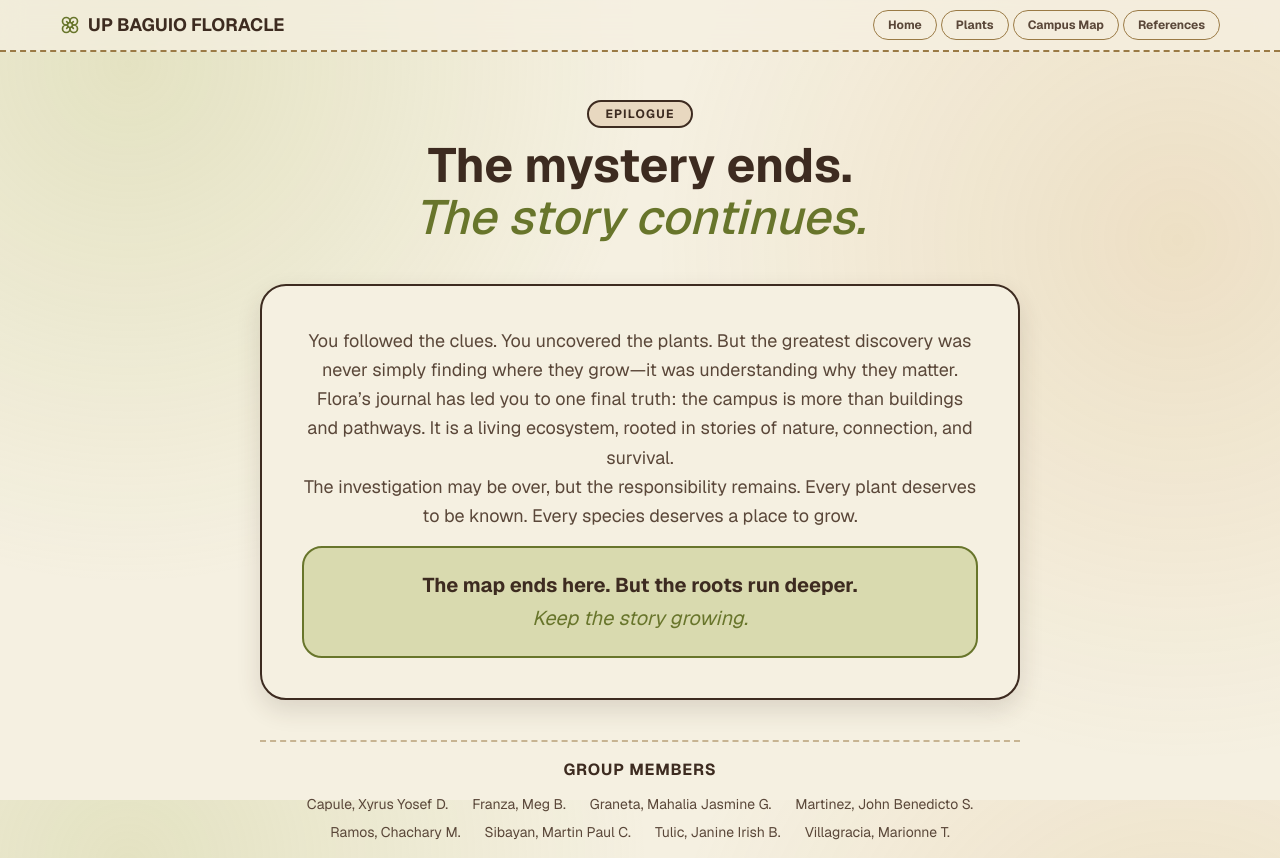
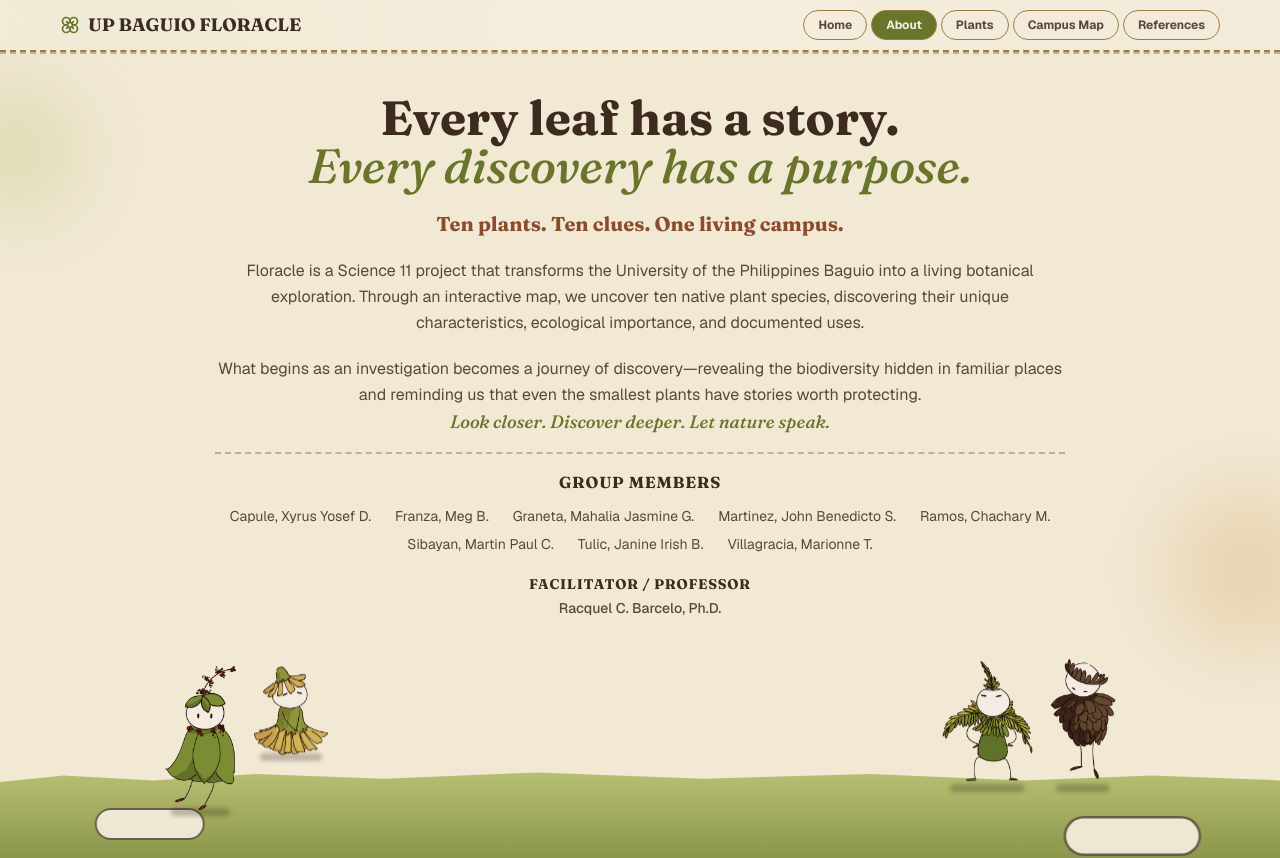
Before and after one commit to mvillagracia/sci11-native-plants-mapping-, a Next.js app in the folder sci11-nativeplants/: page /about-us in a window 1280 px wide. Shown: the top 858 px of the page. Built offline with nearby package versions, Linux system fonts and the light colour scheme.

Commit message:
about page, navbar, etc

```diff
--- a/sci11-nativeplants/app/about-us/page.tsx
+++ b/sci11-nativeplants/app/about-us/page.tsx
@@ -1,5 +1,12 @@
+"use client";
+
+import Image from "next/image";
+import { useState, type CSSProperties } from "react";
 import { Navbar } from "../components/navbar";
 import { Footer } from "../components/footer";
+import Link from "next/link";
+
+const OUTLINE = "#2B140C";
 
 const MEMBERS = [
   "Capule, Xyrus Yosef D.",
@@ -12,61 +19,118 @@ const MEMBERS = [
   "Villagracia, Marionne T.",
 ];
 
+function Sparkle({ className, style }: { className?: string; style?: CSSProperties }) {
+  return (
+    <svg className={className} style={style} viewBox="0 0 24 24" aria-hidden="true">
+      <path
+        d="M12 2.5 C12.8 8.2 15.8 11.2 21.5 12 C15.8 12.8 12.8 15.8 12 21.5 C11.2 15.8 8.2 12.8 2.5 12 C8.2 11.2 11.2 8.2 12 2.5 Z"
+        fill="#D2B14E"
+        stroke={OUTLINE}
+        strokeWidth="1.8"
+        strokeLinejoin="round"
+      />
+    </svg>
+  );
+}
+
+const LEFT_FAIRIES = [
+  { src: "/fairy/fairy1.png", box: [195, 19, 681, 995], delay: "0s" },
+  { src: "/fairy/fairy2.png", box: [223, 167, 737, 773], delay: "1.1s" },
+];
+
+const RIGHT_FAIRIES = [
+  { src: "/fairy/fairy3.png", box: [156, 31, 770, 847], delay: "2.2s" },
+  { src: "/fairy/fairy4.png", box: [257, 100, 703, 913], delay: "3.3s" },
+];
+
+const FAIRY_SCALE = 0.15;
+
+function Fairy({ src, box, delay }: { src: string; box: number[]; delay: string }) {
+  const [x0, y0, x1, y1] = box;
+  const w = x1 - x0;
+  const h = y1 - y0;
+  return (
+    <div className="relative shrink-0" style={{ width: w * FAIRY_SCALE, height: h * FAIRY_SCALE }}>
+      <span className="absolute -bottom-1 left-1/2 -translate-x-1/2 w-[80%] h-2 rounded-full bg-[#2B140C]/25 blur-[2px]" />
+      <div className="absolute inset-0 animate-bob" style={{ animationDelay: delay }}>
+        <div className="relative w-full h-full overflow-hidden">
+          <img
+            src={src}
+            alt=""
+            aria-hidden="true"
+            style={{
+              position: "absolute",
+              maxWidth: "none",
+              width: `${(1000 / w) * 100}%`,
+              left: `${(-x0 / w) * 100}%`,
+              top: `${(-y0 / h) * 100}%`,
+            }}
+          />
+        </div>
+      </div>
+    </div>
+  );
+}
+
 export default function AboutPage() {
   return (
-    <div
-      className="min-h-screen flex flex-col text-[#3D2B20] font-sans antialiased selection:bg-[#C99545]/40"
+    <div className="min-h-screen flex flex-col text-[#3D2B20] font-sans antialiased selection:bg-[#C99545]/40"
       style={{
-        backgroundImage:
-          "radial-gradient(circle at 10% 8%, rgba(183,191,114,.28), transparent 38%), radial-gradient(circle at 92% 30%, rgba(201,149,69,.18), transparent 40%)",
-        backgroundColor: "#F5F0E1",
-        backgroundAttachment: "fixed",
+        backgroundImage: "radial-gradient(circle at 10% 8%, rgba(183,191,114,.28), transparent 38%), radial-gradient(circle at 92% 30%, rgba(201,149,69,.18), transparent 40%)",
+        backgroundColor: "#f2e9d5",
+        backgroundAttachment: "fixed"
       }}
     >
-      <Navbar foundPlants={{}} />
-      <main className="flex-1 w-full max-w-[800px] mx-auto px-5 py-12 space-y-10 text-center">
-        {/* header*/}
-        <div>
-          <span className="inline-block px-4 py-1 rounded-full bg-[#E8D8C0] border-2 border-[#3D2B20] text-[#3D2B20] text-xs font-bold tracking-widest uppercase">
-            Epilogue
-          </span>
-          <h2 className="font-fraunces text-3xl sm:text-5xl font-bold text-[#3D2B20] leading-[1.08] mt-3 mb-0">
-            The mystery ends. <br />
-            <span className="font-medium italic text-[#68752B]">
-              The story continues.
-            </span>
-          </h2>
+      <style>{`
+        @import url('https://fonts.googleapis.com/css2?family=Fraunces:ital,wght@0,600;0,700;1,500&family=Montserrat:wght@400;500;700&display=swap');
+        html { scroll-behavior: smooth; }
+        .font-fraunces { font-family: 'Fraunces', Georgia, serif; }
+        @keyframes fall { to { transform: translate(60px, 110vh) rotate(420deg); } }
+        @keyframes twinkle { 50% { opacity: 0.25; transform: scale(0.7); } }
+        @keyframes bob { 50% { transform: translateY(-8px); } }
+        @keyframes drift { to { transform: translateX(40px); } }
+        .animate-fall { animation: fall linear infinite; }
+        .animate-twinkle { animation: twinkle 2.6s ease-in-out infinite; }
+        .animate-bob { animation: bob 5s ease-in-out infinite; }
+        .animate-drift { animation: drift 12s ease-in-out infinite alternate; }
+      `}</style>
+
+      {/* Falling Leaves Effect */}
+      <div className="fixed inset-0 pointer-events-none overflow-hidden z-0" aria-hidden="true">
+        <i className="absolute top-[-30px] w-3.5 h-[22px] bg-[#7C8E34] border-2 border-[#2B140C] rounded-bl-full rounded-tr-full opacity-70 animate-fall" style={{ left: "8%", animationDuration: "19s" }} />
+        <i className="absolute top-[-30px] w-3.5 h-[22px] bg-[#6B4A2E] border-2 border-[#2B140C] rounded-bl-full rounded-tr-full opacity-70 animate-fall" style={{ left: "24%", animationDuration: "25s", animationDelay: "-6s" }} />
+        <i className="absolute top-[-30px] w-3.5 h-[22px] bg-[#D2B14E] border-2 border-[#2B140C] rounded-bl-full rounded-tr-full opacity-70 animate-fall" style={{ left: "41%", animationDuration: "21s", animationDelay: "-12s" }} />
       </div>
 
-        {/* content */}
-        <div className="relative bg-[#F5F0E1] border-2 border-[#3D2B20] rounded-[26px] p-6 sm:p-10 shadow-[0_10px_24px_rgba(61,43,32,0.14)] space-y-5 text-left">
-          <p className="text-[#5A4739] text-base sm:text-lg leading-relaxed m-0 text-center">
-            You followed the clues. You uncovered the plants. But the greatest
-            discovery was never simply finding where they grow—it was
-            understanding why they matter.
+      <Navbar foundPlants={{}} />
+
+      <main className="flex-1 relative z-10 -mb-12">
+        <div>
+          {/* Story & Members Section */}
+          <section className="relative overflow-hidden bg-[#f2e9d5] px-6 pt-10 pb-32 text-center sm:px-12 border-t-2 border-dashed border-[#9A7A45]/50">
+            <div className="absolute -left-12 top-8 h-32 w-32 rounded-full bg-[#B7BF72]/35 blur-2xl" />
+            <div className="absolute -right-12 bottom-24 h-40 w-40 rounded-full bg-[#C99545]/25 blur-2xl" />
+
+            <div className="relative mx-auto max-w-[850px] space-y-4">
+              <h2 className="font-fraunces m-0 text-3xl font-bold leading-none text-[#3D2B20] sm:text-5xl">
+                Every leaf has a story. <br />
+                <span className="font-medium italic text-[#68752B]">Every discovery has a purpose.</span>
+              </h2>
+              <p className="font-fraunces m-0 pt-5 text-xl font-bold text-[#8C4B2D]">
+                Ten plants. Ten clues. One living campus.
               </p>
-          <p className="text-[#5A4739] text-base sm:text-lg leading-relaxed m-0 text-center">
-            Flora’s journal has led you to one final truth: the campus is more
-            than buildings and pathways. It is a living ecosystem, rooted in
-            stories of nature, connection, and survival.
+              <p className="m-0 py-5 text-base leading-relaxed text-[#5A4739]">
+                Floracle is a Science 11 project that transforms the University of the Philippines Baguio into a living botanical exploration. Through an interactive map, we uncover ten native plant species, discovering their unique characteristics, ecological importance, and documented uses.
               </p>
-          <p className="text-[#5A4739] text-base sm:text-lg leading-relaxed m-0 text-center">
-            The investigation may be over, but the responsibility remains. Every
-            plant deserves to be known. Every species deserves a place to grow.
+              <p className="m-0 text-base leading-relaxed text-[#5A4739]">
+                What begins as an investigation becomes a journey of discovery—revealing the biodiversity hidden in familiar places and reminding us that even the smallest plants have stories worth protecting.
+              </p>
+              <p className="font-fraunces m-0 text-lg font-bold italic text-[#68752B]">
+                Look closer. Discover deeper. Let nature speak.
               </p>
 
-          <div className="mt-4 rounded-[20px] bg-[#B7BF72]/45 border-2 border-[#68752B] p-6 text-center">
-            <p className="font-fraunces font-bold text-lg sm:text-xl text-[#3D2B20] leading-snug m-0">
-              The map ends here. But the roots run deeper.
-            </p>
-            <p className="font-fraunces italic text-lg sm:text-xl text-[#68752B] m-0 mt-1">
-              Keep the story growing.
-            </p>
-          </div>
-        </div>
-
-        {/* people */}
-        <div className="pt-4 space-y-6 text-center border-t-2 border-dashed border-[#9A7A45]/50">
+              {/* Group Members and Facilitator Section */}
+              <div className="pt-4 mt-4 space-y-3 text-center border-t-2 border-dashed border-[#9A7A45]/50">
                 <div>
                   <h4 className="font-fraunces font-bold text-base text-[#3D2B20] mb-3 uppercase tracking-wider">
                     Group Members
@@ -89,7 +153,32 @@ export default function AboutPage() {
                   </p>
                 </div>
               </div>
+
+            </div>
+          </section>
+
+          {/* Plant Fairies split to both sides and moved much higher up */}
+          <div className="relative z-20 -mt-20 max-w-[1000px] mx-auto flex justify-between px-6 pointer-events-none" aria-hidden="true">
+            <div className="flex gap-4">
+              {LEFT_FAIRIES.map((f) => (
+                <Fairy key={f.src} {...f} />
+              ))}
+            </div>
+            <div className="flex gap-4">
+              {RIGHT_FAIRIES.map((f) => (
+                <Fairy key={f.src} {...f} />
+              ))}
+            </div>
+          </div>
+
+          {/* Meadow Section */}
+          <div className="relative -mt-10 bg-gradient-to-b from-[#B7BF72] to-[#68752B] pt-20 pb-20 px-5 text-[#3D2B20] overflow-hidden" style={{ clipPath: "polygon(0 6%, 5% 2%, 12% 5%, 20% 1%, 30% 4%, 42% 0, 55% 4%, 68% 1%, 80% 5%, 90% 2%, 100% 5%, 100% 100%, 0 100%)" }}>
+            <div className="absolute w-[110px] h-8 bg-[#F5F0E1] border-2 border-[#2B140C]/70 rounded-full opacity-90 animate-drift left-[6%] top-[22%]" />
+            <div className="absolute w-[110px] h-8 bg-[#F5F0E1] border-2 border-[#2B140C]/70 rounded-full opacity-90 animate-drift right-[8%] top-[30%] scale-125" style={{ animationDelay: "2s" }} />
+          </div>
+        </div>
       </main>
+
       <Footer />
     </div>
   );
--- a/sci11-nativeplants/app/campus-map/page.tsx
+++ b/sci11-nativeplants/app/campus-map/page.tsx
@@ -6,7 +6,7 @@ import { useState } from "react";
 import { PLANTS } from "../type";
 // Icons
 import { FaCheck } from "react-icons/fa";
-import { IoClose } from "react-icons/io5";
+import { X } from "lucide-react";
 
 export default function CampusMap() {
   const [pins, setPins] = useState([
@@ -213,7 +213,7 @@ export default function CampusMap() {
       style={{
         backgroundImage:
           "radial-gradient(circle at 10% 8%, rgba(183,191,114,.28), transparent 38%), radial-gradient(circle at 92% 30%, rgba(201,149,69,.18), transparent 40%)",
-        backgroundColor: "#F5F0E1",
+        backgroundColor: "#f2e9d5",
         backgroundAttachment: "fixed",
       }}
     >
@@ -229,8 +229,8 @@ export default function CampusMap() {
           </p>
         </div>
 
-        <div className="relative block mx-auto rounded-[26px] border-2 border-[#3D2B20] overflow-hidden max-w-4xl w-full shadow-[0_10px_24px_rgba(61,43,32,0.18)]">
-          <img src="/map2.png" alt="UPB Campus Map" className="w-full h-auto" />
+        <div className="relative block mx-auto rounded-[30px] border-4 border-[#2B140C] bg-[#E8D8C0] p-2 overflow-hidden max-w-4xl w-full shadow-[0_10px_0_#9A7A45,0_16px_24px_rgba(43,20,12,0.18)]">
+          <img src="/map2.png" alt="UPB Campus Map" className="w-full h-auto rounded-[20px] border-2 border-[#9A7A45]" />
 
           {pins.map((pin) => {
             let bgClass = "bg-[#9A7A45] cursor-not-allowed";
@@ -256,7 +256,7 @@ export default function CampusMap() {
                   top: `${pin.y}%`,
                   transform: "translate(-50%, -50%)",
                 }}
-                className={`${bgClass} text-[#3D2B20] border-2 border-[#3D2B20] rounded-full w-5 h-5 text-[9px] md:w-8 md:h-8 md:text-sm flex items-center justify-center font-bold shadow-lg`}
+                className={`${bgClass} text-[#2B140C] border-2 border-[#2B140C] rounded-full w-5 h-5 text-[9px] md:w-8 md:h-8 md:text-sm flex items-center justify-center font-bold shadow-[0_3px_0_rgba(43,20,12,0.5)]`}
                 title={
                   pin.isUnlocked
                     ? `${pin.id}: ${pin.name}`
@@ -272,54 +272,54 @@ export default function CampusMap() {
       <Footer />
 
       {activePin && (
-        <div className="fixed inset-0 bg-black/50 backdrop-blur-md flex items-center justify-center p-4 z-50">
-          <div className="bg-[#F5F0E1] backdrop-blur p-6 rounded-[26px] shadow-2xl border-2 border-[#3D2B20] max-w-lg w-full max-h-[85vh] overflow-y-auto relative">
+        <div className="fixed inset-0 bg-[#2B140C]/65 backdrop-blur-sm flex items-center justify-center p-4 z-50">
+          <div className="bg-[#F5F0E1] p-6 rounded-[30px] shadow-[0_10px_0_#9A7A45,0_18px_40px_rgba(43,20,12,0.3)] border-4 border-[#2B140C] max-w-lg w-full max-h-[85vh] overflow-y-auto relative">
             <button
               onClick={() => {
                 setActivePinId(null);
                 setIsQuizOpen(false);
                 setFeedback("");
               }}
-              className="absolute top-3 right-3 text-gray-400 hover:text-gray-700 font-bold text-sm px-2 py-1"
+              className="absolute cursor-pointer right-4 top-4 flex h-9 w-9 items-center justify-center rounded-full bg-[#E8D8C0] text-xl font-bold text-[#2B140C] shadow-[0_3px_0_#9A7A45] hover:bg-[#68752B] hover:text-[#F5F0E1] hover:shadow-[0_3px_0_#2B140C] transition-all"
               aria-label="Close plant popup"
             >
-              <IoClose size={20} />
+              <X size={15} />
             </button>
 
             <h3 className="mb-2 flex items-baseline justify-between gap-3 pr-6">
-              <span className="text-lg font-bold text-[#3D2B20]">
+              <span className="font-fraunces text-2xl font-bold text-[#2B140C]">
                 {isQuizOpen
                   ? `Location ${activePin.id}: ${activePin.name}`
                   : activePin.name}
               </span>
               {!isQuizOpen && activePlant && (
-                <span className="text-m italic font-normal text-[#68752B]">
+                <span className="text-sm italic font-normal text-[#68752B]">
                   {activePlant.s}
                 </span>
               )}
             </h3>
 
             {!isQuizOpen ? (
-              <div className="space-y-4 text-sm text-[#5A4739]">
+              <div className="space-y-3 text-sm text-[#5A4739]">
                 {activePlant && (
                   <>
-                    <section className="mt-4">
+                    <section className="mt-4 rounded-2xl border border-[#9A7A45]/40 bg-[#E8D8C0]/45 p-3">
                       <h4 className="font-semibold text-[#3D2B20]">
                         Description
                       </h4>
                       <p>{activePlant.d}</p>
                     </section>
-                    <section>
+                    <section className="rounded-2xl border border-[#9A7A45]/40 bg-[#E8D8C0]/45 p-3">
                       <h4 className="font-semibold text-[#3D2B20]">
                         Ecological Function
                       </h4>
                       <p>{activePlant.e}</p>
                     </section>
-                    <section>
+                    <section className="rounded-2xl border border-[#9A7A45]/40 bg-[#E8D8C0]/45 p-3">
                       <h4 className="font-semibold text-[#3D2B20]">Uses</h4>
                       <p>{activePlant.u}</p>
                     </section>
-                    <section>
+                    <section className="rounded-2xl border border-[#9A7A45]/40 bg-[#E8D8C0]/45 p-3">
                       <h4 className="font-semibold text-[#3D2B20]">Location</h4>
                       <p>{activePlant.l}</p>
                       <p>{activePlant.c}</p>
@@ -328,14 +328,14 @@ export default function CampusMap() {
                 )}
                 <button
                   onClick={() => setIsQuizOpen(true)}
-                  className="w-full rounded-xl bg-[#68752B] px-4 py-3 font-semibold text-white transition-colors hover:bg-[#536022]"
+                  className="w-full rounded-full bg-[#68752B] px-4 py-3 font-bold text-[#F5F0E1] shadow-[0_4px_0_#2B140C] transition-all hover:-translate-y-0.5 hover:bg-[#7C8E34]"
                 >
                   {activePin.isCompleted ? "Review the quiz" : "Take the quiz"}
                 </button>
               </div>
             ) : (
               <div>
-                <p className="text-xs sm:text-sm font-medium mb-4 text-[#5A4739]">
+                <p className="rounded-2xl border-2 border-dashed border-[#9A7A45] bg-[#E8D8C0]/55 p-4 text-xs sm:text-sm font-medium mb-4 text-[#5A4739]">
                   {activePin.question}
                 </p>
                 {activePin.isCompleted ? (
@@ -353,7 +353,7 @@ export default function CampusMap() {
                       <button
                         key={idx}
                         onClick={() => handleAnswerSubmit(opt)}
-                        className="p-2.5 text-left text-xs sm:text-sm rounded-xl border-2 border-[#9A7A45]/40 hover:bg-[#B7BF72]/30 transition-colors font-medium text-[#3D2B20]"
+                        className="p-3 text-left text-xs sm:text-sm rounded-2xl border-2 border-[#2B140C]/60 hover:bg-[#B7BF72]/40 hover:border-[#68752B] transition-colors font-medium text-[#3D2B20]"
                       >
                         {opt}
                       </button>
@@ -365,7 +365,7 @@ export default function CampusMap() {
                     setIsQuizOpen(false);
                     setFeedback("");
                   }}
-                  className="mt-4 text-sm font-semibold text-[#68752B] underline underline-offset-2"
+                  className="mt-4 text-sm font-bold text-[#68752B] underline underline-offset-2"
                 >
                   Back to plant information
                 </button>
--- a/sci11-nativeplants/app/components/navbar.tsx
+++ b/sci11-nativeplants/app/components/navbar.tsx
@@ -33,6 +33,12 @@ export function Navbar({ foundPlants }: NavbarProps) {
             Home
           </Link>
           <Link
+            href="/about-us"
+            className={`px-3.5 py-1.5 rounded-full text-xs font-bold transition-all no-underline border border-ybrown ${isActive("/about-us") ? "bg-[#68752B] text-[#F5F0E1]" : "text-[#5A4739] hover:bg-[#B7BF72]/40 hover:text-[#3D2B20] hover:border hover:border-ybrown"}`}
+          >
+            About
+          </Link>
+          <Link
             href="/plant-list"
             className={`px-3.5 py-1.5 rounded-full text-xs font-bold transition-all no-underline border border-ybrown ${isActive("/plant-list") ? "bg-[#68752B] text-[#F5F0E1]" : "text-[#5A4739] hover:bg-[#B7BF72]/40 hover:text-[#3D2B20] hover:border hover:border-ybrown"}`}
           >
@@ -50,13 +56,6 @@ export function Navbar({ foundPlants }: NavbarProps) {
           >
             References
           </Link>
-
-          {/* <Link
-            href="/about-us"
-            className={`px-3.5 py-1.5 rounded-full text-xs font-bold transition-all no-underline border border-ybrown ${isActive("/about-us") ? "bg-[#68752B] text-[#F5F0E1]" : "text-[#5A4739] hover:bg-[#B7BF72]/40 hover:text-[#3D2B20] hover:border hover:border-ybrown"}`}
-          >
-            About
-          </Link> */}
         </nav>
       </div>
     </header>
```
Lines whose indentation alone changed are shown as unchanged.
